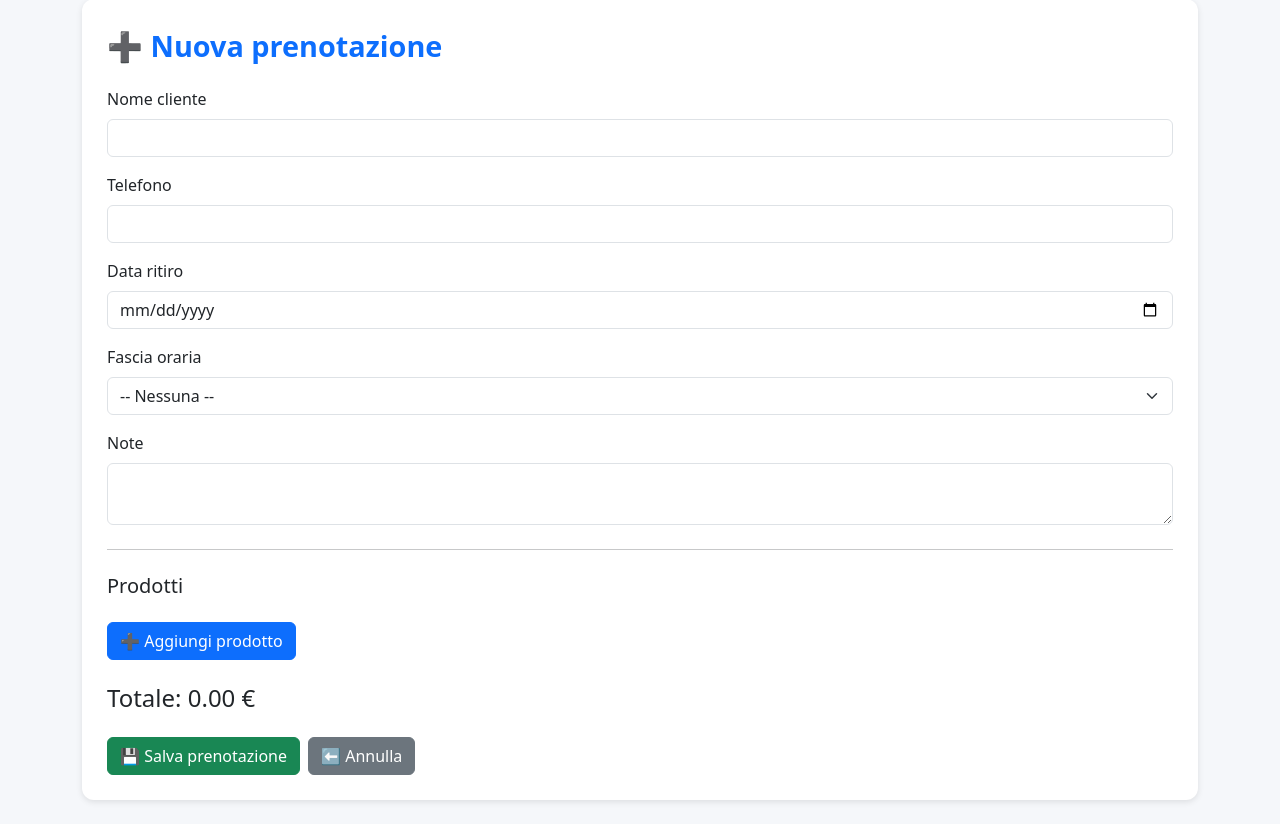
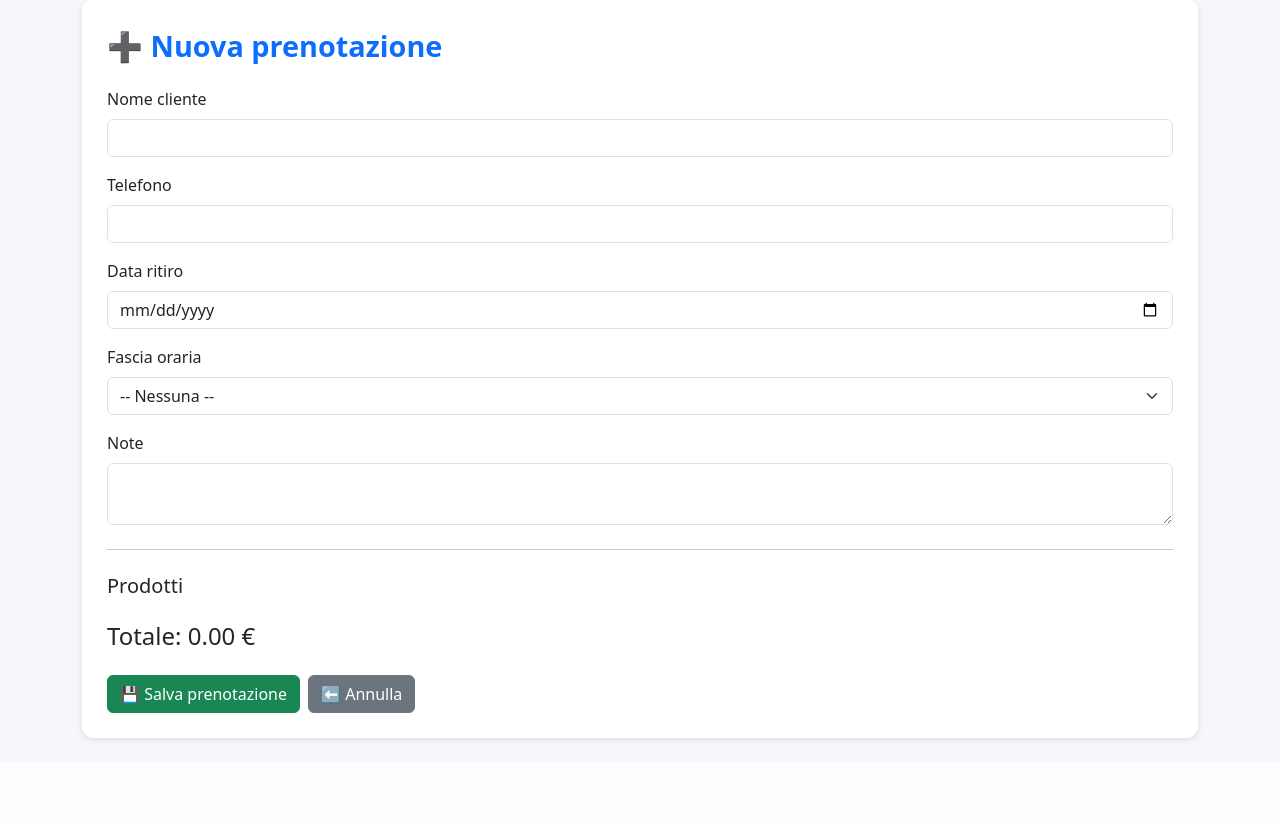
Before and after one commit to lorenzoalberico23/gestionale-pasta, a Flask app: page /nuova in a window 1280 px wide. Shown: the part 55-879 px from the top of the page. After the commit the page ends 797 px from the top, so only its background shows below. Run offline with Flask 3, Linux system fonts and the light colour scheme; data that the repository does not hold is empty; some libraries are stand-ins or nearby versions.

Commit message:
Update nuova.html

```diff
--- a/templates/nuova.html
+++ b/templates/nuova.html
@@ -53,39 +53,17 @@
 
         <h5>Prodotti</h5>
 
-        <div id="prodotti-container"></div>
+        <div id="prodotti-container">
 
-        <button type="button" class="btn btn-primary mt-3" onclick="aggiungiProdotto()">
-            ➕ Aggiungi prodotto
-        </button>
-
-        <h4 class="mt-4">Totale: <span id="totale">0.00</span> €</h4>
-
-<script>
-    // Dizionario prezzi: prodotto_id → prezzo
-    const prezzi = {
             {% for p in prodotti %}
-            "{{ p[0] }}": {{ p[2] }},
-        {% endfor %}
-    };
-
-    function aggiungiProdotto() {
-        const container = document.getElementById("prodotti-container");
-
-        const div = document.createElement("div");
-        div.classList.add("row", "mb-2", "align-items-center");
-
-        div.innerHTML = `
+            <div class="row mb-2 align-items-center prodotto-riga">
                 <div class="col-4">
                     <select name="prodotto" class="form-select" onchange="cambiaQuantita(this); calcolaTotale();">
-                    {% for p in prodotti %}
                         <option value="{{ p[0] }}">{{ p[1] }}</option>
-                    {% endfor %}
                     </select>
                 </div>
 
                 <div class="col-3">
-                <!-- Campo quantità dinamico -->
                     <input type="text" name="quantità" class="form-control quantita-input" placeholder="kg" oninput="calcolaTotale()">
                 </div>
 
@@ -98,15 +76,23 @@
                         ✖
                     </button>
                 </div>
-        `;
+            </div>
+            {% endfor %}
 
-        container.appendChild(div);
-        calcolaTotale();
-    }
+        </div>
+
+        <h4 class="mt-4">Totale: <span id="totale">0.00</span> €</h4>
+
+<script>
+    const prezzi = {
+        {% for p in prodotti %}
+            "{{ p[0] }}": {{ p[2] }},
+        {% endfor %}
+    };
 
     function cambiaQuantita(selectElement) {
         const prodottoNome = selectElement.selectedOptions[0].text.toLowerCase();
-        const riga = selectElement.closest(".row");
+        const riga = selectElement.closest(".prodotto-riga");
         const campo = riga.querySelector(".quantita-input");
 
         if (prodottoNome.includes("lasagne pronte")) {
@@ -121,7 +107,7 @@
     function calcolaTotale() {
         let totale = 0;
 
-        const righe = document.querySelectorAll("#prodotti-container .row");
+        const righe = document.querySelectorAll(".prodotto-riga");
 
         righe.forEach(riga => {
             const select = riga.querySelector("select[name='prodotto']");
@@ -135,7 +121,6 @@
             let quantità = 0;
 
             if (prodottoNome.includes("lasagne pronte")) {
-                // Lasagne: qualsiasi formato vale 1 unità
                 if (valore !== "") quantità = 1;
             } else {
                 quantità = parseFloat(valore) || 0;
@@ -150,6 +135,7 @@
         document.getElementById("totale").textContent = totale.toFixed(2);
     }
 </script>
+
         <div class="d-flex gap-2 mt-4">
             <button class="btn btn-success">💾 Salva prenotazione</button>
             <button type="button" class="btn btn-secondary" onclick="history.back()">⬅ Annulla</button>
```
Lines whose indentation alone changed are shown as unchanged.
